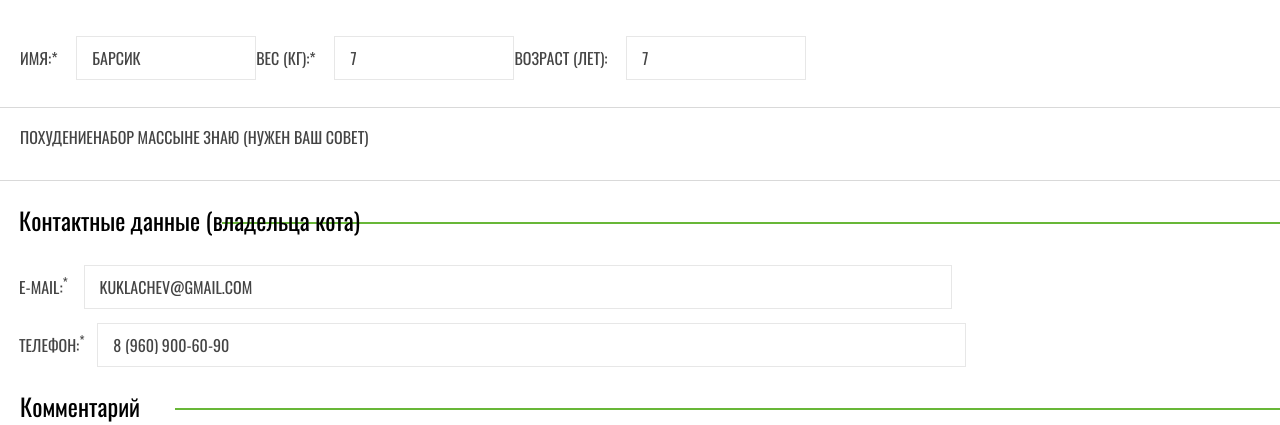
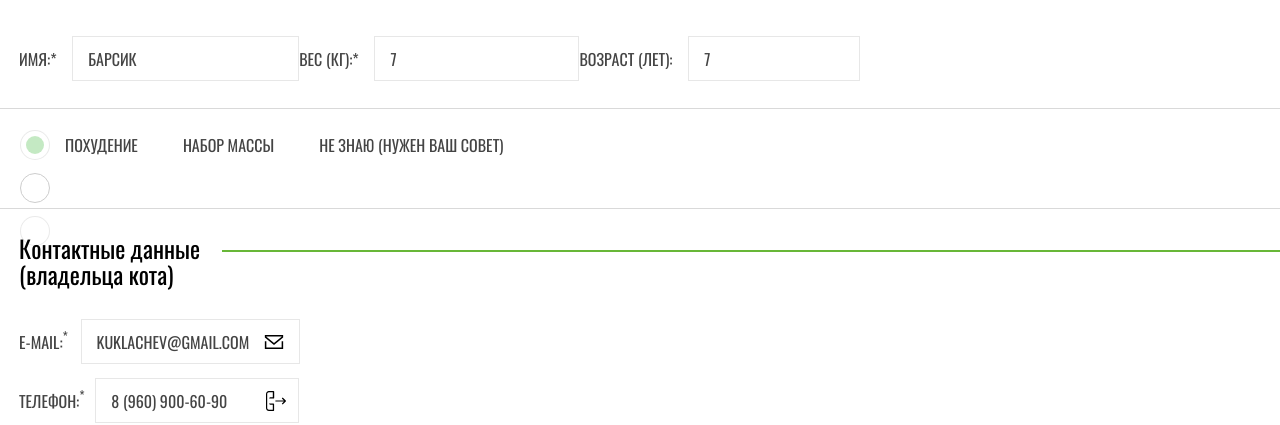
Before and after one commit to Svetlananana/Cat-energy-20, a website: page source/form.html in a window 1280 px wide. Shown: the part 389-814 px from the top of the page. Drawn offline with nearby package versions, Linux system fonts and the light colour scheme; files that its build step writes are made by us from their sources.

Commit message:
Добавила страницу каталога в стилизации

```diff
--- a/source/form.html
+++ b/source/form.html
@@ -55,13 +55,12 @@
       <fieldset class="form-main__personal personal">
         <div class="personal__wrap">
           <label class="personal__name">Имя:*
-            <!--не получается инпут растянуть на всю ширину-->
-            <input class="personal__field-name" name="personal__field-name" type="text" value="Барсик">
+            <input class="personal__field-name" name="personal__field-name" type="text" value="Барсик" required>
           </label>
         </div>
         <div class="personal__wrap">
           <label class="personal__name">Вес (кг):*
-            <input class="personal__field-weight" name="personal__field-weight" type="text" value="7">
+            <input class="personal__field-weight" name="personal__field-weight" type="text" value="7" required>
           </label>
         </div>
         <div class="personal__wrap">
@@ -74,27 +73,51 @@
 
       <fieldset class="personal__tipe">
 
-        <label class="personal__radio">
-          <input class="personal__radio-tipe visually-hidden" name="select-weight__radio" type="radio" checked>
-          Похудение
+        <input class="personal__radio-tipe personal__radio-shape visually-hidden" name="select-weight__radio" id="slim"
+          type="radio" checked disabled>
+        <!--нужно ли показывать состояние через дисейбл?-->
+        <label class="personal__radio" for="slim">Похудение</label>
+
+        <input class="personal__radio-weight personal__radio-shape visually-hidden" name="select-weight__radio"
+          id="weight" type="radio">
+        <label class="personal__radio" for="weight">Набор массы</label>
         </label>
-        <label class="personal__radio">
-          <input class="personal__radio-weight visually-hidden" name="select-weight__radio" type="radio">
-          Набор массы
-        </label>
-        <label class="personal__radio">
-          <input class="personal__radio-option visually-hidden" name="select-weight__radio" type="radio">
-          Не знаю (нужен ваш совет)
-        </label>
+
+        <input class="personal__radio-option personal__radio-shape visually-hidden" name="select-weight__radio"
+          id="light" type="radio" disabled>
+        <label class="personal__radio" for="light">Не знаю (нужен ваш совет)</label>
       </fieldset>
 
       <fieldset class="personal__contact">
         <h2 class="personal__contact-title">Контактные данные (владельца кота)</h2>
         <label class="personal__contact-form">E-mail:<sup>*</sup>
-          <input class="personal__contact-email" type="email" value="kuklachev@gmail.com" required>
+          <input class="personal__contact-email" type="email" value="kuklachev@gmail.com"
+            placeholder="kuklachev@gmail.com" pattern="[^@]+@[^@]+\.[a-zA-Z]{2,6}" required>
+
+          <svg class="personal__svg-email" width="20" height="14" xmlns="http://www.w3.org/2000/svg"
+            xmlns:xlink="http://www.w3.org/1999/xlink" x="0px" y="0px" viewBox="0 0 17 13"
+            style="enable-background:new 0 0 17 13;" xml:space="preserve">
+            <!--не получается прописать им состояние-->
+            <path
+              d="M15.6,11.6H1.4V5.8H0V13h17V5.8h-1.4V11.6z M0,0v2.3l8.5,7.1L17,2.3V0H0z M15.6,1.6L8.5,7.5L1.4,1.6V1.4h14.2L15.6,1.6z" />
+          </svg>
+
         </label>
         <label class="personal__contact-form">Телефон:<sup>*</sup>
-          <input class="personal__contact-tel" type="tel" value="8 (960) 900-60-90" required>
+          <input class="personal__contact-tel" type="tel" value="8 (960) 900-60-90" placeholder="8 (960) 900-60-90"
+            pattern="8\s?[\(]{0,1}9[0-9]{2}[\)]{0,1}\s?\d{3}[-]{0,1}\d{2}[-]{0,1}\d{2}" required>
+
+          <svg class="personal__svg-tel" width="20px" height="20px" xmlns="http://www.w3.org/2000/svg"
+            xmlns:xlink="http://www.w3.org/1999/xlink" x="0px" y="0px" viewBox="0 0 20 20"
+            style="enable-background:new 0 0 20 20;" xml:space="preserve">
+            <path
+              d="M17.9,9.4H9.4v1.2h8.5l-2.1,2.1l0.9,0.9l3.1-3.1c0.2-0.2,0.2-0.6,0-0.9l-3.1-3.1l-0.9,0.9L17.9,9.4z" />
+            <path d="M8.1,19.4v-6.2c0-0.3-0.3-0.6-0.6-0.6H4.4l0,0H3.1l0,0c0,0.7,0.6,1.2,1.2,1.2h2.5v5H3.1c-1,0.1-1.8-0.7-1.9-1.7
+              c0-0.1,0-0.1,0-0.2V3.1c0-1,0.8-1.8,1.7-1.8c0.1,0,0.1,0,0.2,0h3.7v5H4.4c-0.7,0-1.2,0.6-1.2,1.2h4.4c0.3,0,0.6-0.3,0.6-0.6V0.6
+              C8.1,0.3,7.8,0,7.5,0H3.1C1.5-0.1,0.1,1.2,0,2.9C0,3,0,3.1,0,3.1v13.7c-0.1,1.7,1.2,3.1,2.9,3.1c0.1,0,0.2,0,0.2,0h4.4
+              C7.8,20,8.1,19.7,8.1,19.4z" />
+          </svg>
+
         </label>
       </fieldset>
 
--- a/source/less/blocks/_personal.less
+++ b/source/less/blocks/_personal.less
@@ -1,3 +1,5 @@
+//field
+
 .personal {
   border: none;
   font-family: @basic-fonts;
@@ -8,29 +10,41 @@
   text-transform: uppercase;
   color: @special-dark-grey;
 
-  padding: 39px 20px 12px 20px;
+  padding: 39px 20px 12px 19px;
   margin: 0;
   min-width: 280px;
 
   display: flex;
 }
 
-//field
-
 .personal__wrap {
   //display: flex;
   //justify-content: flex-start;
   //align-items: baseline;
   padding-bottom: 15px;
-  //flex-wrap: nowrap;
 }
 
 .personal__field-name,
 .personal__field-weight,
 .personal__field-age {
   .input__text;
-  margin-left: 15px;
-  padding: 12px 0 12px 15px;
+  margin-left: 12px;
+  padding-left: 15px;
+}
+
+.personal__field-name {
+  width: 227px;
+  height: 45px;
+}
+
+.personal__field-weight {
+  width: 205px;
+  height: 45px;
+}
+
+.personal__field-age {
+  width: 172px;
+  height: 45px;
 }
 
 //radio
@@ -48,7 +62,7 @@
   text-transform: uppercase;
   color: @special-dark-grey;
 
-  padding: 20px 20px 22px 20px;
+  padding: 27px 20px 29px 20px;
   margin: 0;
 
   border-top: 1px solid @grey-border;
@@ -56,7 +70,55 @@
 }
 
 .personal__radio:not(:last-child) {
-  padding-bottom: 12px;
+  padding-bottom: 25px;
+}
+
+.personal__radio {
+  padding-left: 45px;
+}
+
+.personal__radio-tipe + .personal__radio::before {
+  .radio;
+  top: 21px;
+  left: 20px;
+}
+
+.personal__radio-weight + .personal__radio::before {
+  .radio;
+  top: 64px;
+  left: 20px;
+}
+
+.personal__radio-option + .personal__radio::before {
+  .radio;
+  top: 107px;
+  left: 20px;
+}
+
+.personal__radio-shape:checked + .personal__radio::after {
+  content: "";
+  position: absolute;
+  width: 18px;
+  height: 18px;
+  background-color: @basic-green;
+  border-radius: 50%;
+  left: 26px;
+}
+
+.personal__radio-shape:disabled + .personal__radio::after {
+  background-color: rgba(59, 183, 56, 0.3);
+}
+
+.personal__radio-shape:hover + .personal__radio::before {
+  border-color: rgb(186, 186, 186);
+}
+
+.personal__radio-shape:focus + .personal__radio::before {
+  border-color: rgb(186, 186, 186);
+}
+
+.personal__radio-shape:disabled + .personal__radio::before {
+  border-color: rgba(186, 186, 186, 0.3);
 }
 
 //contact
@@ -82,20 +144,23 @@
   margin: 0;
   padding-bottom: 32px;
 
+  width: 187px;
+
   &::before {
     content: "";
     position: absolute;
     z-index: -1;
     background-color: @basic-green;
-    width: 200%;
+    width: 1000%;
     height: 2px;
 
     top: 15px;
-    left: 203px; //смущает меня эта полоса, она наезжает на текст если заголовок будет длинней
+    left: 203px;
   }
 }
 
 .personal__contact-form {
+  position: relative;
   font-family: @basic-fonts;
   font-weight: normal;
   font-size: 16px;
@@ -108,17 +173,44 @@
 .personal__contact-email,
 .personal__contact-tel {
   .input__text;
-  padding: 12px 0 12px 15px;
-  width: 70%;
+  padding-left: 15px;
 }
 
 .personal__contact-email {
+  width: 219px;
+  height: 45px;
+
   margin-bottom: 14px;
-  margin-left: 12px;
+  margin-left: 9px;
 }
 
 .personal__contact-tel {
-  margin-left: 9px;
+  margin-left: 7px;
+  width: 204px;
+  height: 45px;
+}
+
+.personal__svg-email {
+  position: absolute;
+  top: 16px;
+  left: 245px;
+}
+
+.personal__svg-tel {
+  position: absolute;
+  top: 13px;
+  left: 247px;
+}
+
+.personal__contact-form .personal__svg-email{
+  &:focus,
+  &:active {
+  fill: @basic-green;
+  outline: 0;
+  }
+  &:invalid {
+    fill: @invalid;
+  }
 }
 
 //comment
@@ -153,7 +245,8 @@
 .personal__comment-field {
   border: 1px solid @grey-border;
   min-width: 280px;
-  min-height: 150px;
+  height: 150px;
+  resize: none;
 
   margin: 0 20px;
   padding-top: 13px;
@@ -176,6 +269,7 @@
 }
 
 .personal__add-title {
+  position: relative;
   font-family: @basic-fonts;
   font-weight: normal;
   font-size: 24px;
@@ -184,6 +278,17 @@
   margin: 0;
   padding-top: 27px;
   padding-bottom: 34px;
+
+  &::before {
+    content: "";
+    position: absolute;
+    background-color: @basic-green;
+    width: 200%;
+    height: 2px;
+
+    top: 40px;
+    left: 173px;
+  }
 }
 
 .personal__checkbox {
--- a/source/less/mixin.less
+++ b/source/less/mixin.less
@@ -64,3 +64,14 @@
     border: 2px solid @invalid;
   }
 }
+
+.radio {
+  position: absolute;
+  content: "";
+  cursor: pointer;
+  width: 30px;
+  height: 30px;
+  border: 1px solid @grey-border-value;
+  background-color: @white;
+  border-radius: 50%;
+}
```
Also changed, not shown: source/img/icon-mail.svg, source/img/icon-phone.svg.
